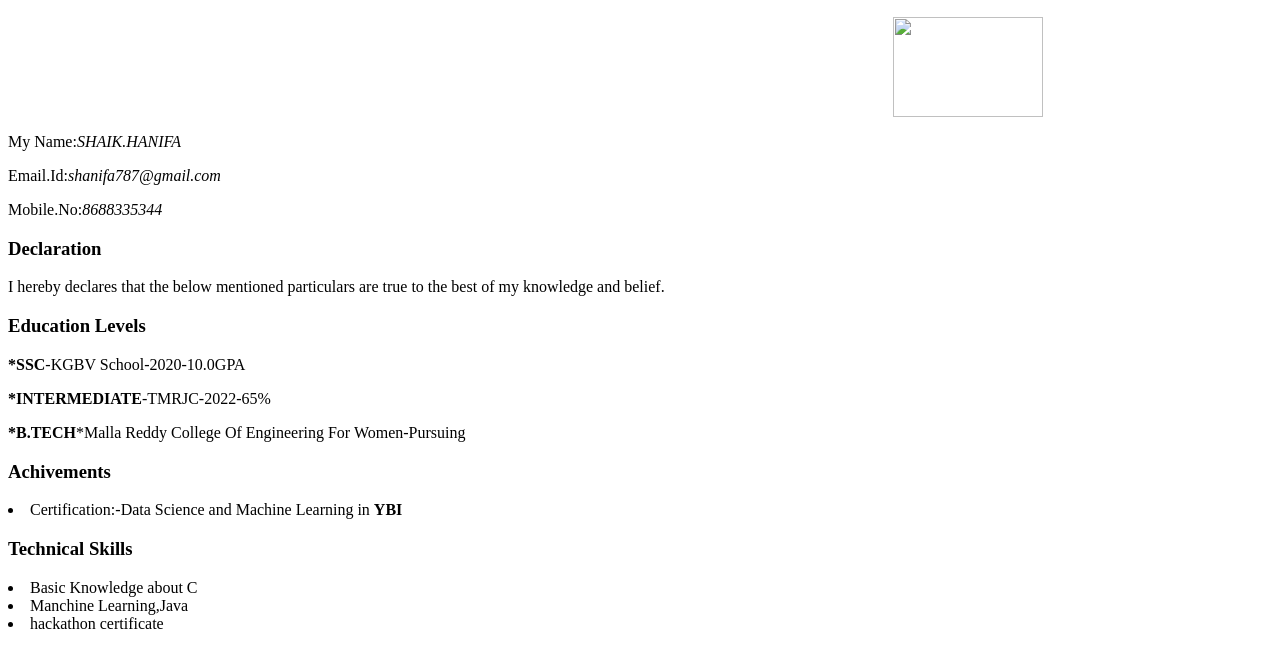
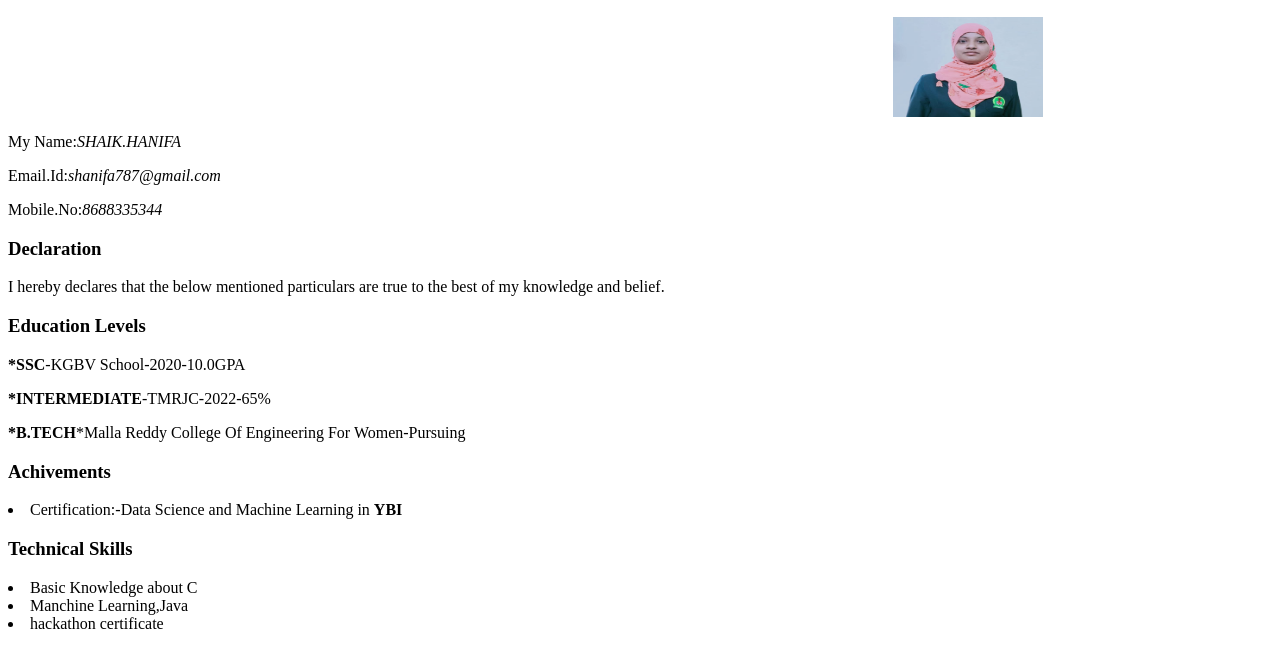
Before and after one commit to SkHanifa/my-portfolio, a plain HTML site: page index.html in a window 1280 px wide. Shown: the part 38-706 px from the top of the page. Drawn offline with Linux system fonts and the light colour scheme.

Commit message:
Update index.html

```diff
--- a/index.html
+++ b/index.html
@@ -1,7 +1,7 @@
 <html>
       <head>
        <aside align="center"></b><h1>My Portfolio</b></h1></aside>
-      <img src="C:\Users\Administrator\Downloads\IMG-20240319-WA0007.jpg" width="150px" height="100px" style="padding-left:70%;"/>
+      <img src="7.jpg" width="150px" height="100px" style="padding-left:70%;"/>
       </head>
       <body>
       <p>My Name:</b><i>SHAIK.HANIFA</i></p>
```
